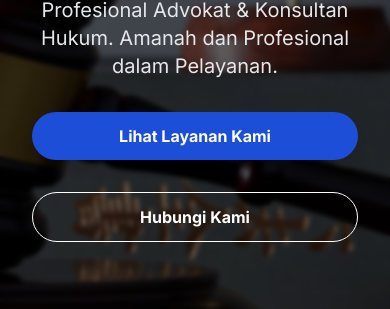
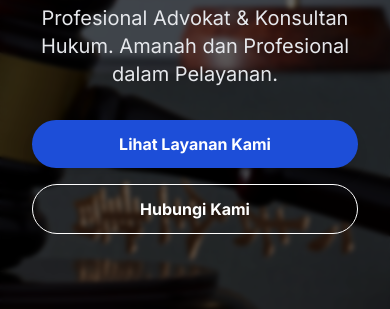
Before and after one commit to JamaludinSeptian/wp-lawfirm, a plain HTML site: page index.html in a window 390 px wide. Shown: the part 535-844 px from the top of the page. Drawn offline with nearby package versions, Linux system fonts and the light colour scheme.

Commit message:
Update index.html

```diff
--- a/index.html
+++ b/index.html
@@ -128,12 +128,14 @@
         <p class="text-xl md:text-2xl text-gray-200 font-light mb-8">
             Profesional Advokat & Konsultan Hukum. Amanah dan Profesional dalam Pelayanan.
         </p>
-             <div class="flex flex-col sm:flex-row justify-center items-center">
-                <a href="#layanan" class="w-full sm:w-auto mb-4 sm:mb-0 bg-blue-700 hover:bg-blue-800 text-white font-bold py-3 px-8 rounded-full shadow-lg transition duration-300 ease-in-out transform hover:scale-105">
+
+        <div class="flex flex-col space-y-4 sm:flex-row sm:space-y-0 sm:space-x-4 justify-center items-center">
+
+            <a href="#layanan" class="w-full sm:w-auto bg-blue-700 hover:bg-blue-800 text-white font-bold py-3 px-8 rounded-full shadow-lg transition duration-300 ease-in-out transform hover:scale-105">
                 Lihat Layanan Kami
             </a>
 
-                <a href="#kontak" class="w-full sm:w-auto mt-4 sm:mt-0 sm:ml-4 text-white border border-white hover:bg-white hover:text-blue-700 font-bold py-3 px-8 rounded-full transition duration-300 ease-in-out transform hover:scale-105">
+            <a href="#kontak" class="w-full sm:w-auto text-white border border-white hover:bg-white hover:text-blue-700 font-bold py-3 px-8 rounded-full transition duration-300 ease-in-out transform hover:scale-105">
                 Hubungi Kami
             </a>
         </div>
```
Lines whose indentation alone changed are shown as unchanged.
